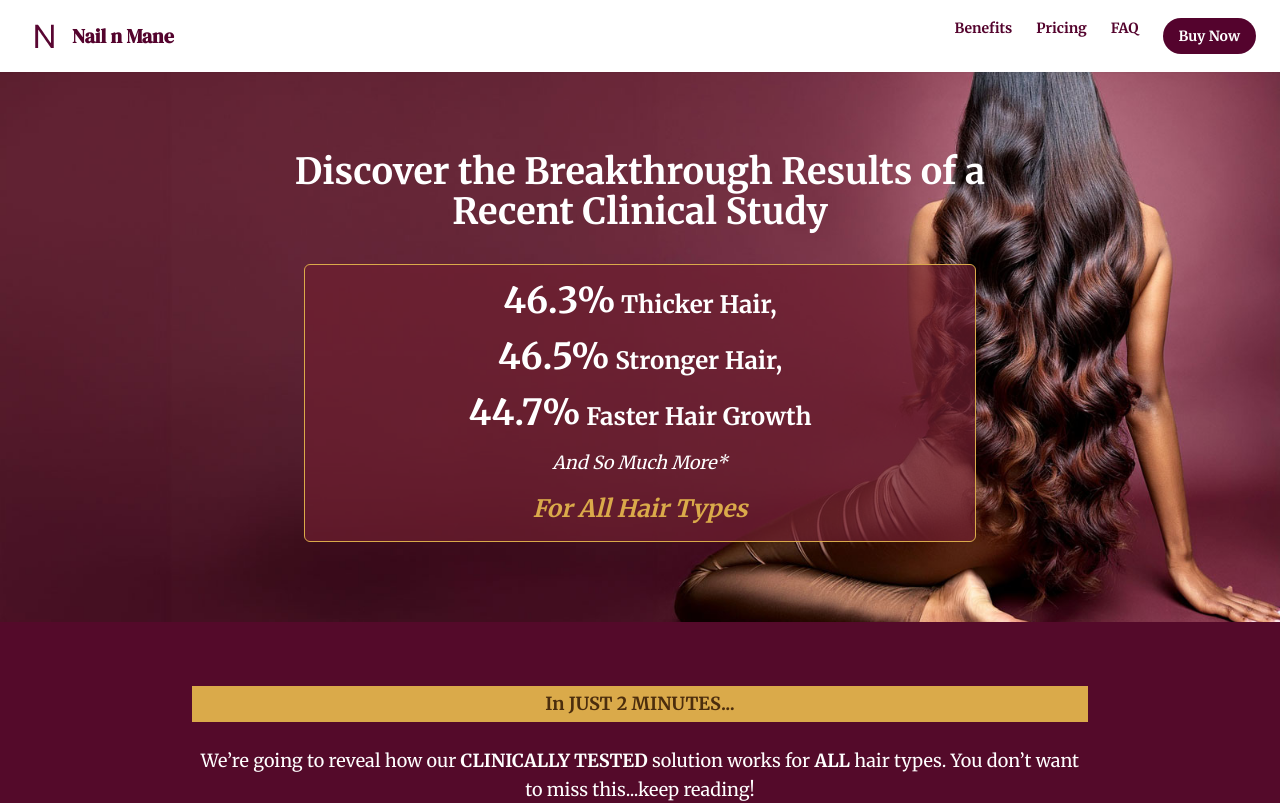
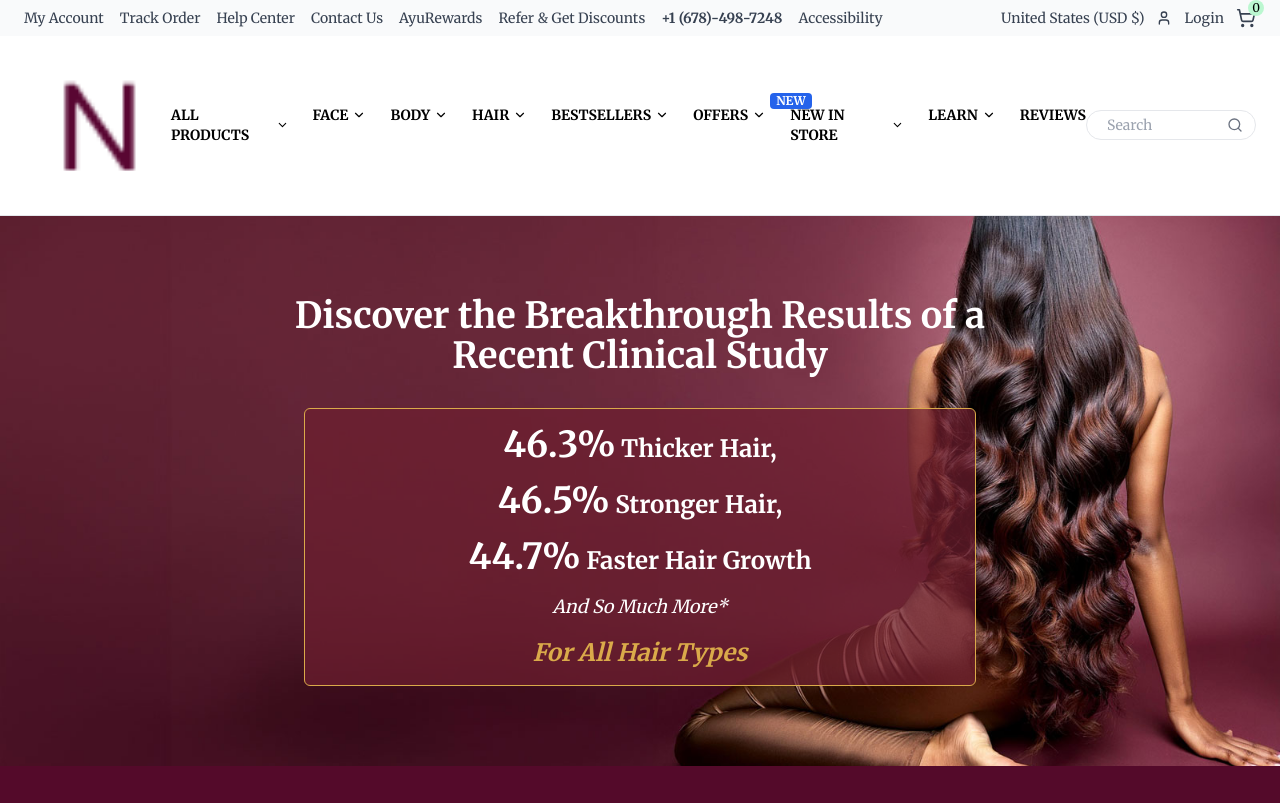
Before and after one commit to BidyutTLS/NnM-NLP11_New_page, a Next.js app: page / in a window 1280 px wide. Shown: the top 803 px of the page. Built offline with nearby package versions, Linux system fonts and the light colour scheme.

Commit message:
Update Header.js

```diff
--- a/components/Header.js
+++ b/components/Header.js
@@ -1,36 +1,81 @@
 import React from "react";
 import Image from "next/image";
 import Link from "next/link";
+import { Search, User, ShoppingCart, ChevronDown } from "lucide-react";
+
 
 const Header = () => {
   return (
-    <header className="bg-white shadow-sm py-4 px-6 sticky top-0 z-50">
-      <div className="max-w-7xl mx-auto flex items-center justify-between">
-        <Link href="/">
-          <div className="flex items-center space-x-2">
-            <Image
-              src="/logo.png" // 🔁 Replace with your logo path
-              alt="Nail n Mane Logo"
-              width={40}
-              height={40}
-            />
-            <span className="text-xl font-bold text-[#54032d] font-dmserif">
-              Nail n Mane
-            </span>
-          </div>
+    <header className="w-full border-b border-gray-200 text-sm">
+      {/* Top Utility Bar */}
+      <div className="flex justify-between items-center px-6 py-2 bg-gray-50 text-gray-700">
+        <div className="flex flex-wrap space-x-4">
+          <Link href="#">My Account</Link>
+          <Link href="#">Track Order</Link>
+          <Link href="#">Help Center</Link>
+          <Link href="#">Contact Us</Link>
+          <Link href="#">AyuRewards</Link>
+          <Link href="#">Refer & Get Discounts</Link>
+          <span className="font-semibold">+1 (678)-498-7248</span>
+          <Link href="#">Accessibility</Link>
+        </div>
+        <div className="flex items-center space-x-3">
+          <span>United States (USD $)</span>
+          <User size={16} />
+          <Link href="#" className="hover:underline">Login</Link>
+          <Link href="#" className="relative">
+            <ShoppingCart size={20} />
+            <span className="absolute -top-2 -right-2 text-xs bg-green-200 text-black rounded-full px-1">0</span>
+          </Link>
+        </div>
+      </div>
+
+      {/* Main Nav */}
+      <div className="flex items-center justify-between px-6 py-4 bg-white">
+        {/* Logo */}
+        <Link href="/" className="flex items-center space-x-2">
+          <Image src="/logo.png" alt="Logo" width={150} height={40} />
         </Link>
 
-        <nav className="hidden md:flex space-x-6 text-sm text-[#54032d] font-semibold">
-          <a href="#benefits" className="hover:text-black">Benefits</a>
-          <a href="#pricing" className="hover:text-black">Pricing</a>
-          <a href="#faq" className="hover:text-black">FAQ</a>
-          <a href="#buy" className="bg-[#54032d] text-white px-4 py-2 rounded-full hover:bg-[#3b0225]">
-            Buy Now
-          </a>
+        {/* Navigation Links */}
+        <nav className="hidden lg:flex space-x-6 font-semibold text-black text-sm">
+          <NavItem label="ALL PRODUCTS" />
+          <NavItem label="FACE" />
+          <NavItem label="BODY" />
+          <NavItem label="HAIR" />
+          <NavItem label="BESTSELLERS" />
+          <NavItem label="OFFERS" badge="NEW" />
+          <NavItem label="NEW IN STORE" />
+          <NavItem label="LEARN" />
+          <Link href="#" className="hover:text-gray-700">REVIEWS</Link>
         </nav>
+
+        {/* Search Box */}
+        <div className="hidden lg:flex items-center border rounded-full px-3 py-1">
+          <input
+            type="text"
+            placeholder="Search"
+            className="outline-none text-sm px-2 w-32"
+          />
+          <Search size={16} className="text-gray-500" />
+        </div>
       </div>
     </header>
   );
 };
 
+const NavItem = ({ label, badge }) => (
+  <div className="relative group">
+    <Link href="#" className="flex items-center space-x-1 hover:text-gray-700">
+      <span>{label}</span>
+      <ChevronDown size={14} />
+    </Link>
+    {badge && (
+      <span className="absolute -top-3 left-full ml-1 bg-blue-600 text-white text-xs font-bold px-1.5 rounded">
+        {badge}
+      </span>
+    )}
+  </div>
+);
+
 export default Header;
```
